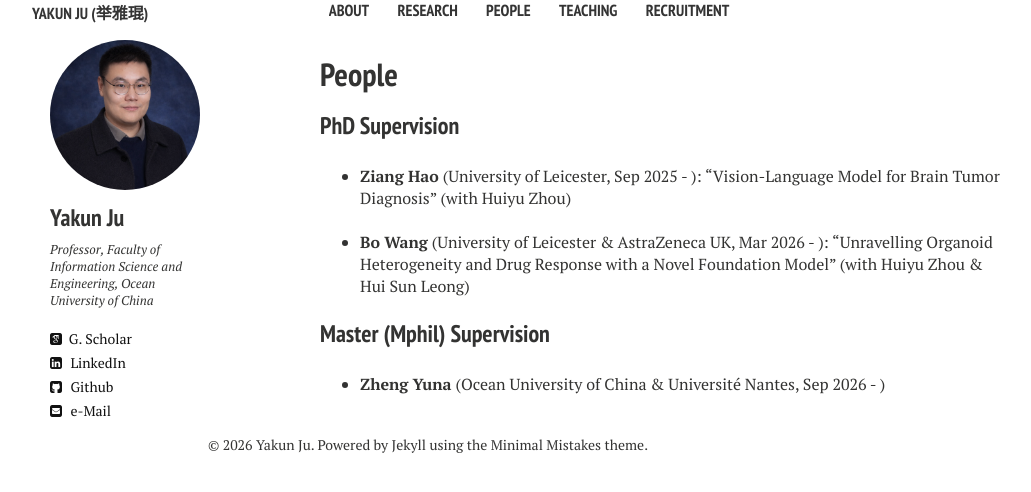
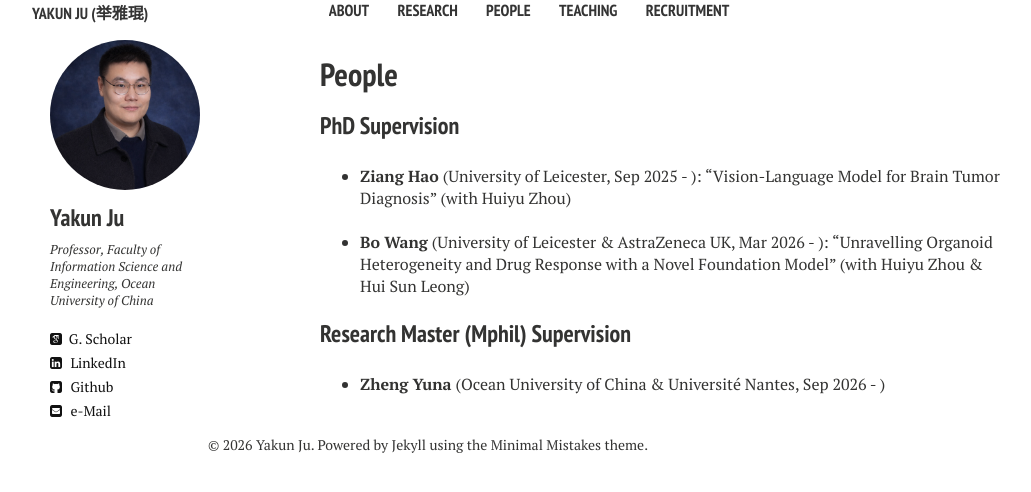
Before and after one commit to juyakun/juyakun.github.io, a Jekyll site: the page built from people.md, in a window 1280 px wide. Shown: the top 492 px of the page, without its empty margins (112-1143 px from the left). Built offline with Jekyll 4.4.1, drawn with Linux system fonts in a browser that asks for light colours; nearby versions of some CDN libraries.

Commit message:
Update section title for clarity

```diff
--- a/people.md
+++ b/people.md
@@ -13,7 +13,7 @@ comments: false
 * **Bo Wang** (University of Leicester & AstraZeneca UK, Mar 2026 - ):  "Unravelling Organoid Heterogeneity and Drug Response with a Novel Foundation Model" (with Huiyu Zhou & Hui Sun Leong)
 
 
-### Master (Mphil) Supervision
+### Research Master (Mphil) Supervision
 * **Zheng Yuna** (Ocean University of China & Université Nantes, Sep 2026 - )
 <br>
 <br>
```
